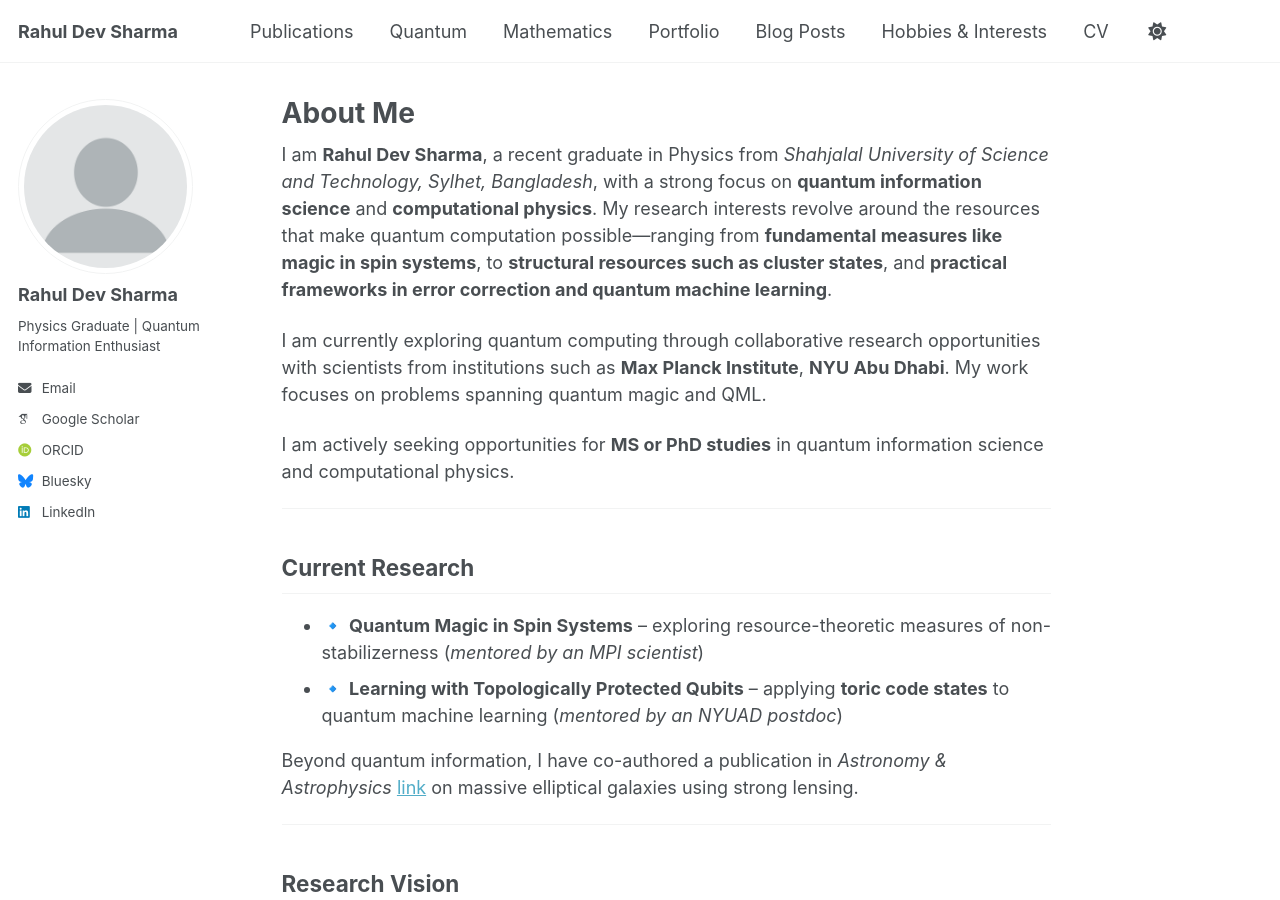
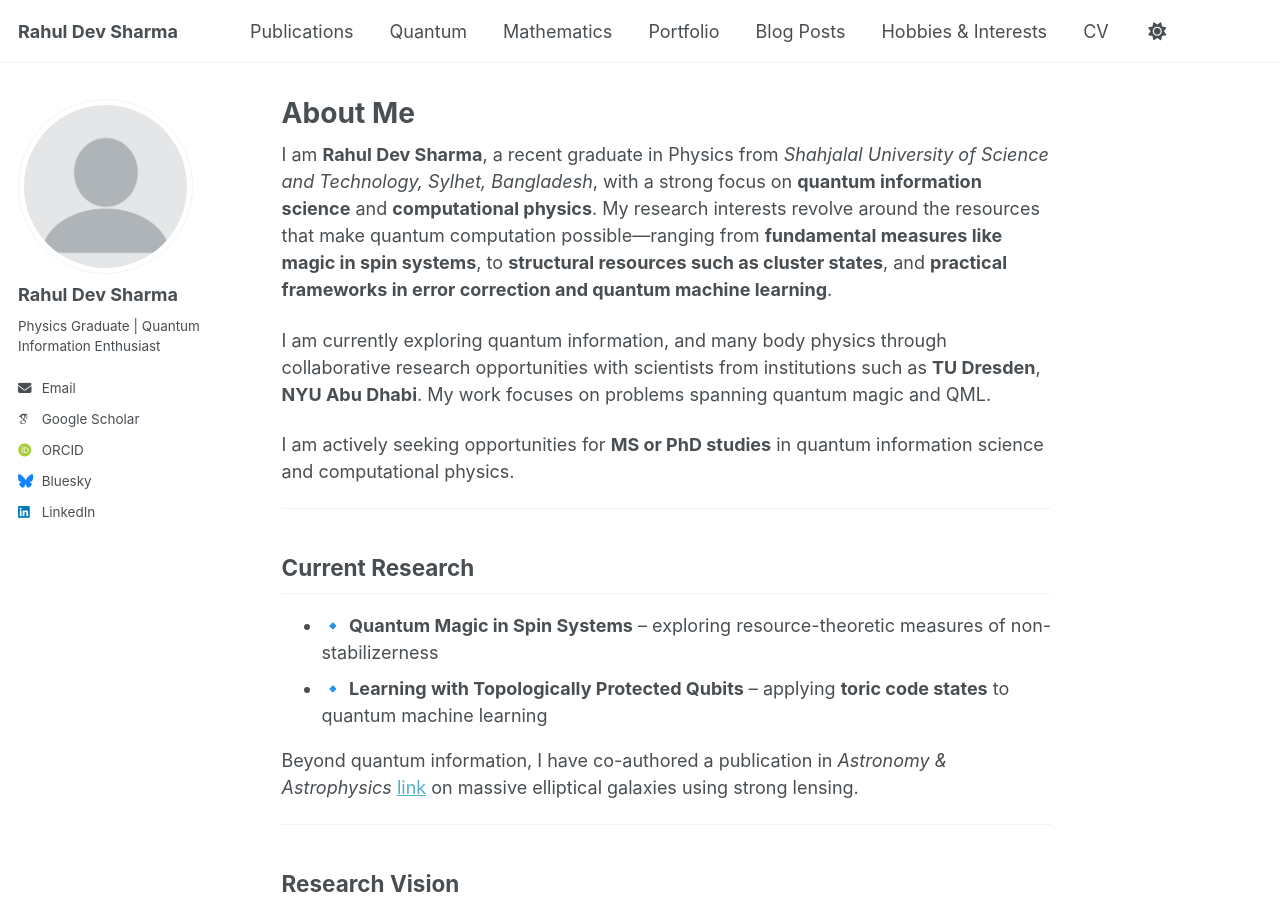
Before and after one commit to rahulsust/rahulsust.github.io, a Jekyll site: the page built from _pages/about.md, in a window 1280 px wide and 900 px high. Built offline with Jekyll 4.4.1, drawn with Linux system fonts in a browser that asks for light colours; some web fonts are replaced; a script that is not in the unit is left out.

Commit message:
Update about.md

```diff
--- a/_pages/about.md
+++ b/_pages/about.md
@@ -11,7 +11,7 @@ redirect_from:
 
 I am **Rahul Dev Sharma**, a recent graduate in Physics from *Shahjalal University of Science and Technology, Sylhet, Bangladesh*, with a strong focus on **quantum information science** and **computational physics**. My research interests revolve around the resources that make quantum computation possible—ranging from **fundamental measures like magic in spin systems**, to **structural resources such as cluster states**, and **practical frameworks in error correction and quantum machine learning**.
 
-I am currently exploring quantum computing through collaborative research opportunities with scientists from institutions such as **Max Planck Institute**, **NYU Abu Dhabi**. My work focuses on problems spanning quantum magic and QML.
+I am currently exploring quantum information, and many body physics through collaborative research opportunities with scientists from institutions such as **TU Dresden**, **NYU Abu Dhabi**. My work focuses on problems spanning quantum magic and QML.
 
 I am actively seeking opportunities for **MS or PhD studies** in quantum information science and computational physics.
 
@@ -19,8 +19,8 @@ I am actively seeking opportunities for **MS or PhD studies** in quantum informa
 
 ## Current Research
 
-- 🔹 **Quantum Magic in Spin Systems** – exploring resource-theoretic measures of non-stabilizerness (*mentored by an MPI scientist*)
-- 🔹 **Learning with Topologically Protected Qubits** – applying **toric code states** to quantum machine learning (*mentored by an NYUAD postdoc*)
+- 🔹 **Quantum Magic in Spin Systems** – exploring resource-theoretic measures of non-stabilizerness
+- 🔹 **Learning with Topologically Protected Qubits** – applying **toric code states** to quantum machine learning
 
 Beyond quantum information, I have co-authored a publication in *Astronomy & Astrophysics* [link](https://doi.org/10.1051/0004-6361/202453239) on massive elliptical galaxies using strong lensing.
 
```
